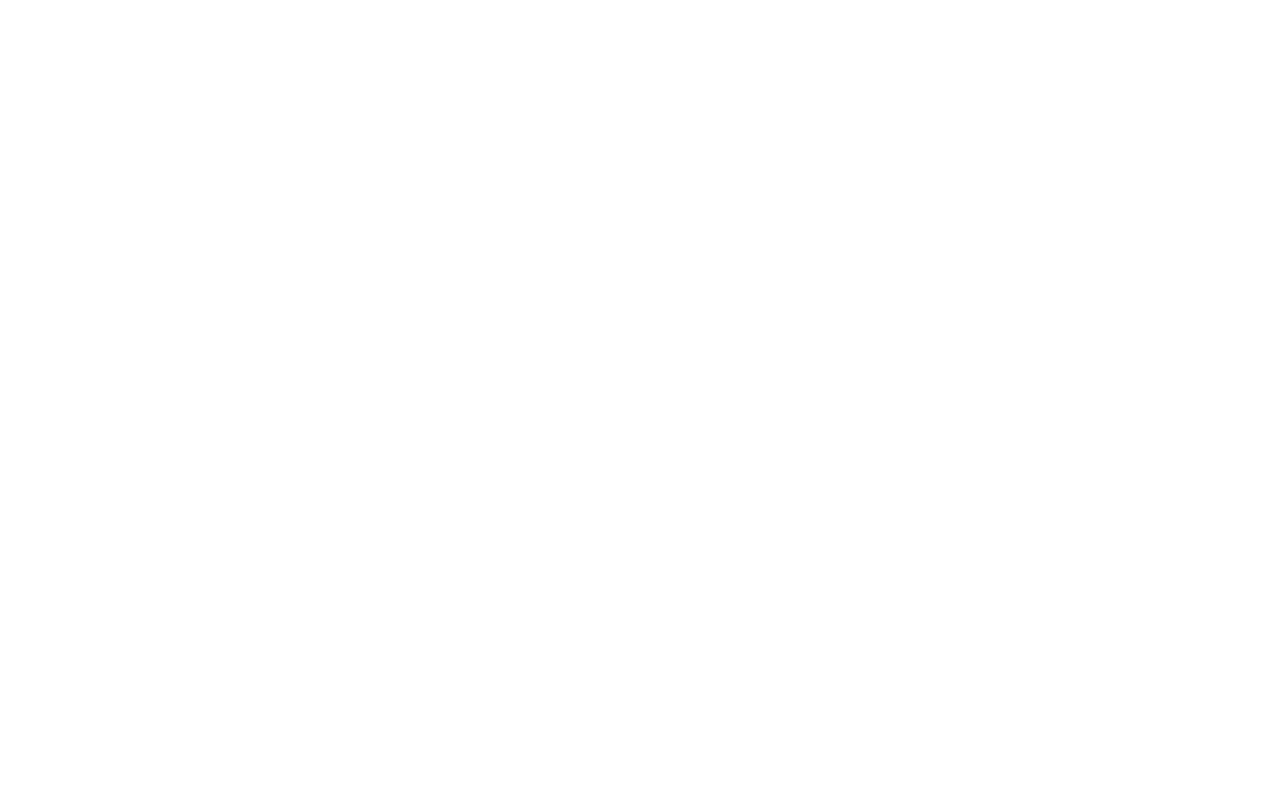
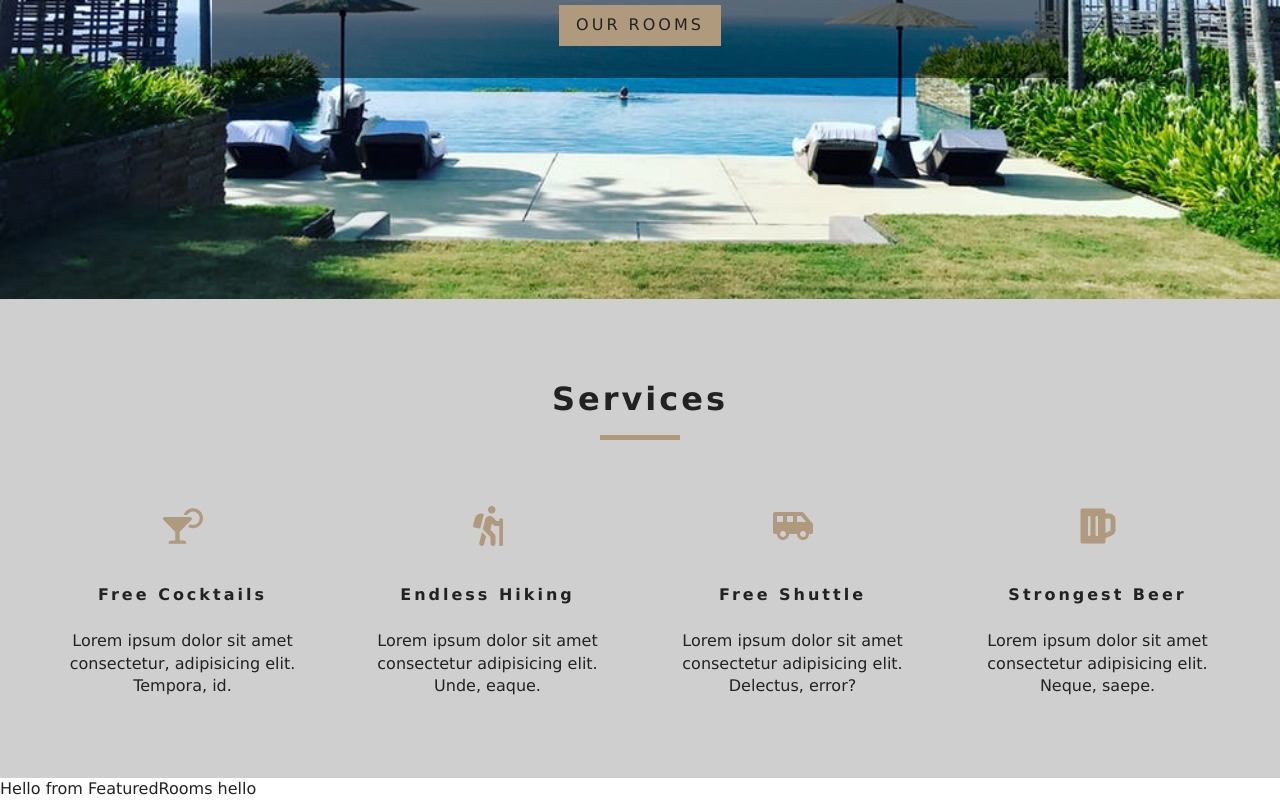
Before and after one commit to Dimetriu/beach-resort-react-app, a React (Create React App) app: page / in a window 1280 px wide. Shown: the part 501-1301 px from the top of the page. Before the commit the page ends 800 px from the top, so only its background shows below. Built offline with nearby package versions, Linux system fonts and the light colour scheme.

Commit message:
add FeaturedRooms component

```diff
--- /dev/null
+++ b/src/components/FeaturedRooms.jsx
@@ -0,0 +1,16 @@
+import React, { Component } from 'react';
+import { RoomContext } from '../context';
+
+export default class FeaturedRooms extends Component {
+  static contextType = RoomContext;
+
+  render() {
+    const value = this.context;
+
+    return (
+      <div>
+        Hello from FeaturedRooms {value}
+      </div>
+    );
+  }
+}
--- a/src/context.jsx
+++ b/src/context.jsx
@@ -9,8 +9,8 @@
     const { children } = this.props;
 
     return (
-      <RoomContext.Provider value="hello">
-
+      <RoomContext.Provider value={"hello"}>
+        {children}
       </RoomContext.Provider>
     );
   }
--- a/src/pages/Home.jsx
+++ b/src/pages/Home.jsx
@@ -3,6 +3,7 @@
 import Banner from '../components/Banner';
 import { Link } from 'react-router-dom';
 import Services from '../components/Services';
+import FeaturedRooms from '../components/FeaturedRooms';
 
 export default function Home() {
   return (
@@ -19,6 +20,7 @@
       </Hero>
 
       <Services />
+      <FeaturedRooms />
     </>
   );
 }
```
